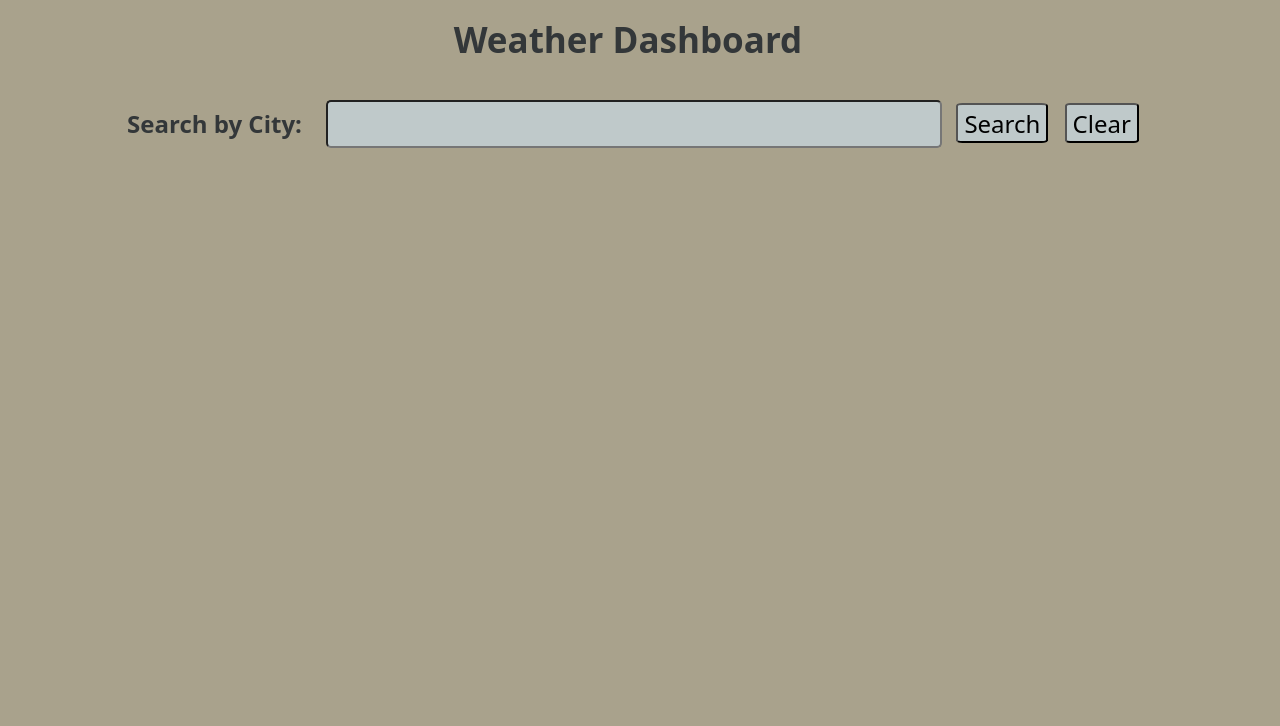
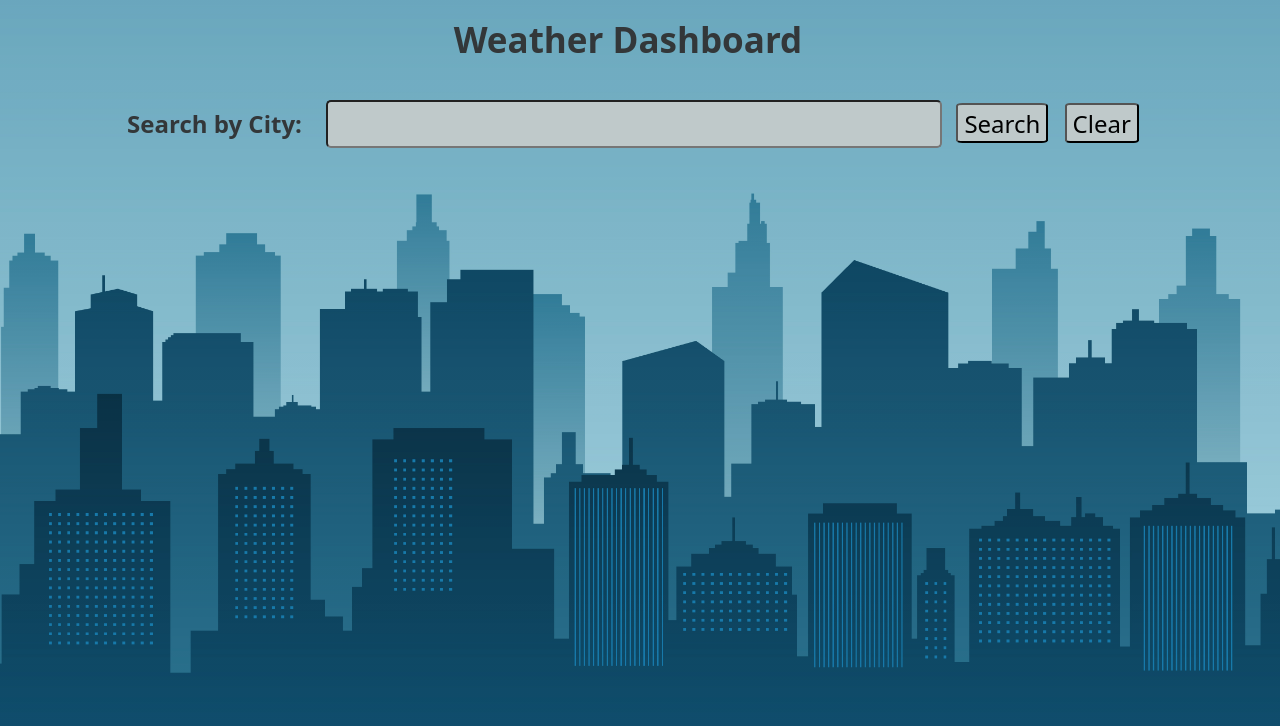
Before and after one commit to ErinHamrick/WeatherApp, a plain HTML site: page index.html in a window 1280 px wide. Drawn offline with nearby package versions, Linux system fonts and the light colour scheme; the site is published under a folder, as on GitHub Pages, so addresses that start at the root find nothing.

Commit message:
corrected image file path

```diff
--- a/assets/style.css
+++ b/assets/style.css
@@ -8,7 +8,7 @@ body {
 	background-color: var(--main-bg-color);
 	color: var(--border-color);
 	background-image: linear-gradient(rgba(0, 0, 0, 0.1), rgba(0, 0, 0, 0.1)),
-		url(/assets/images/City-Background-of-Daylight-Graphics-3833953-1.jpg);
+		url(../assets/images/City-Background-of-Daylight-Graphics-3833953-1.jpg);
 	background-position: center;
 	background-repeat: no-repeat;
 	background-size: 100vh;
```
